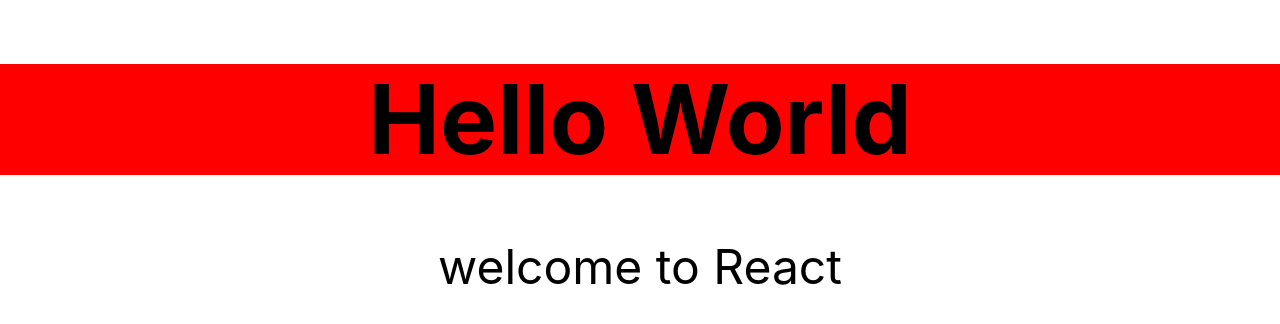
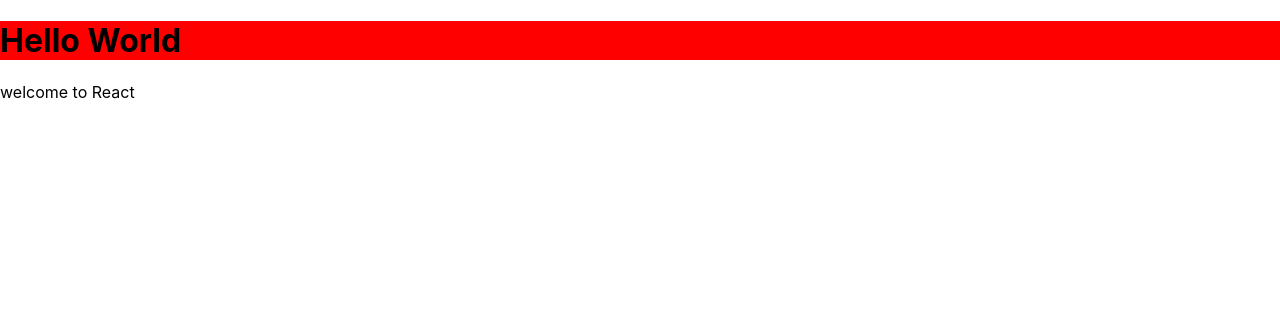
Before and after one commit to calarasiu/react-0-to-mastery, a React (Create React App) app in the folder robofriends/: page / in a window 1280 px wide. Shown: the top 324 px of the page. Built offline with nearby package versions, Linux system fonts and the light colour scheme.

Commit message:
failed to add tachyons

```diff
--- a/robofriends/package.json
+++ b/robofriends/package.json
@@ -8,8 +8,7 @@
     "@testing-library/user-event": "^7.1.2",
     "react": "^16.13.1",
     "react-dom": "^16.13.1",
-    "react-scripts": "3.4.3",
-    "tachyons":"^4.12.0"
+    "react-scripts": "3.4.3"
   },
   "scripts": {
     "start": "react-scripts start",
--- a/robofriends/src/Hello.js
+++ b/robofriends/src/Hello.js
@@ -4,7 +4,7 @@ import './Hello.css';
 class Hello extends Component {
   render(){
     return(
-      <div className= 'f1 tc'>
+      <div>
         <h1>Hello World</h1>
         <p>welcome to React</p>
       </div>
--- a/robofriends/src/index.js
+++ b/robofriends/src/index.js
@@ -3,7 +3,7 @@ import ReactDOM from 'react-dom';
 import './index.css';
 import Hello from './Hello';
 import * as serviceWorker from './serviceWorker';
-import 'tachyons';
+
 
 ReactDOM.render(
   // <React.StrictMode>
```
